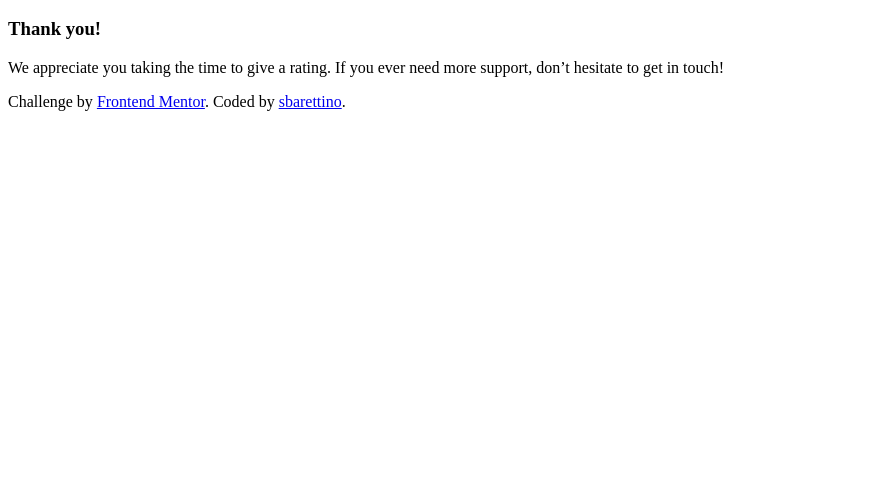
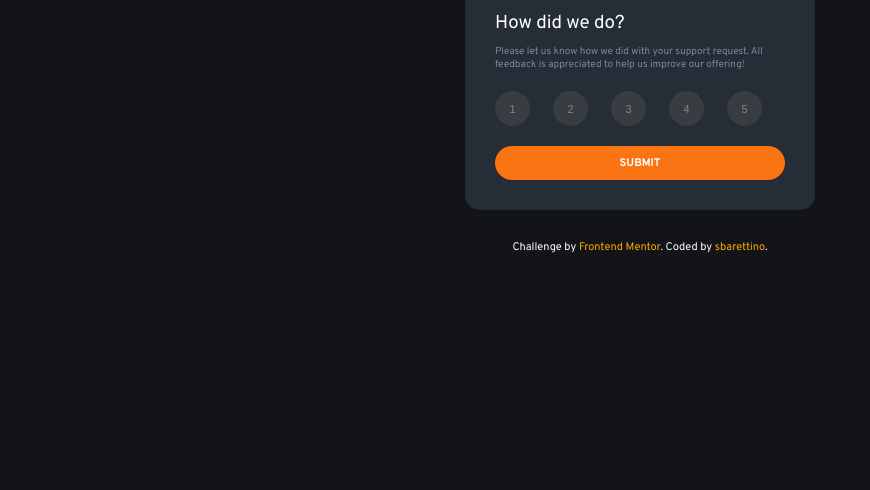
Before and after one commit to shempill24/front-end-mentor-challenges, a plain HTML site: page interactive-rating-component-main/index.html in a window 1280 px wide. Shown: the part 310-800 px from the top of the page, without its empty margins (0-870 px from the left). Drawn offline with Linux system fonts and the light colour scheme.

Commit message:
Update index.html

```diff
--- a/interactive-rating-component-main/index.html
+++ b/interactive-rating-component-main/index.html
@@ -1,3 +1,21 @@
+
+<!DOCTYPE html>
+<html lang="en">
+<head>
+  <meta charset="UTF-8">
+  <meta name="viewport" content="width=device-width, initial-scale=1.0"> <!-- displays site properly based on user's device -->
+
+  <link rel="icon" type="image/png" sizes="32x32" href="./images/favicon-32x32.png">
+
+  <title>Frontend Mentor | Interactive rating component</title>
+
+  <!-- Feel free to remove these styles or customise in your own stylesheet 👍 -->
+  <style>
+    .attribution { font-size: 11px; text-align: center; }
+    .attribution a { color: hsl(228, 45%, 44%); }
+  </style>
+  <link rel="stylesheet" href="/styles.css"/>
+</head>
 <body>
 
   <!-- Rating state start -->
```
